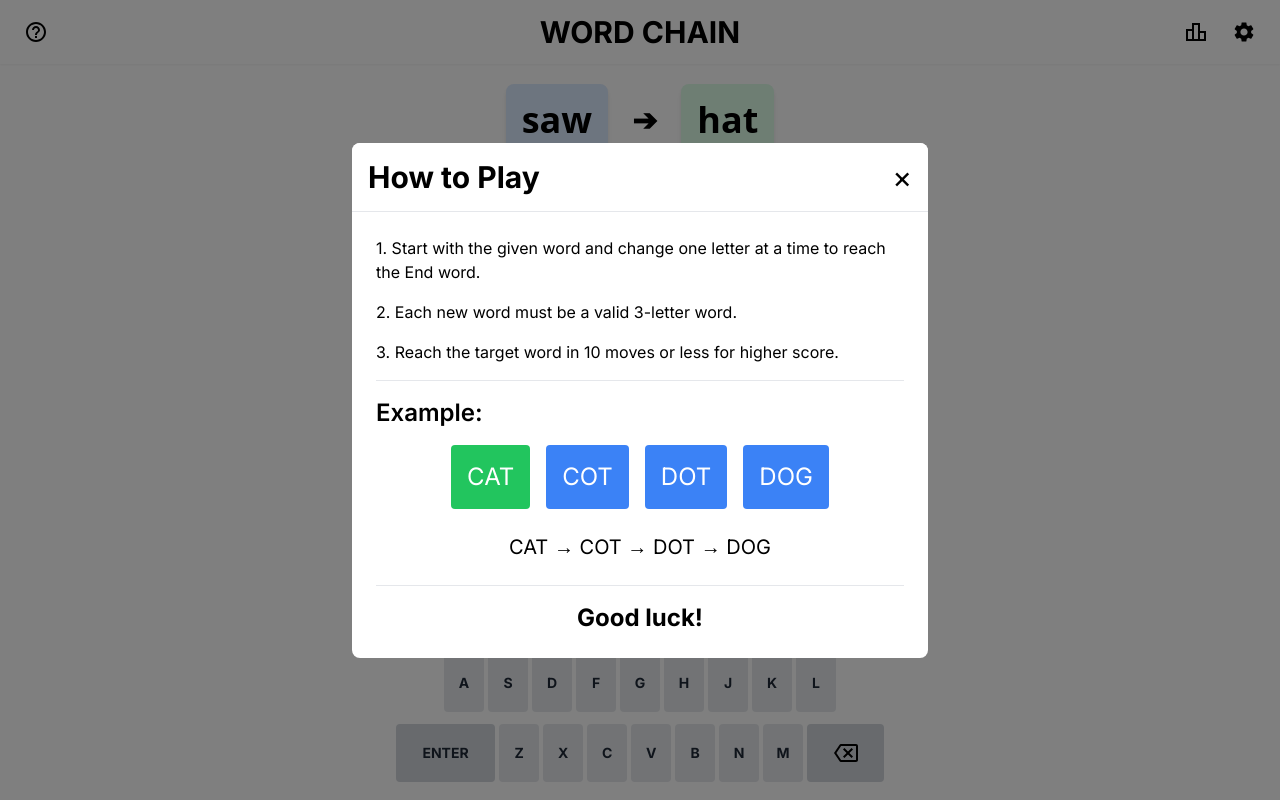
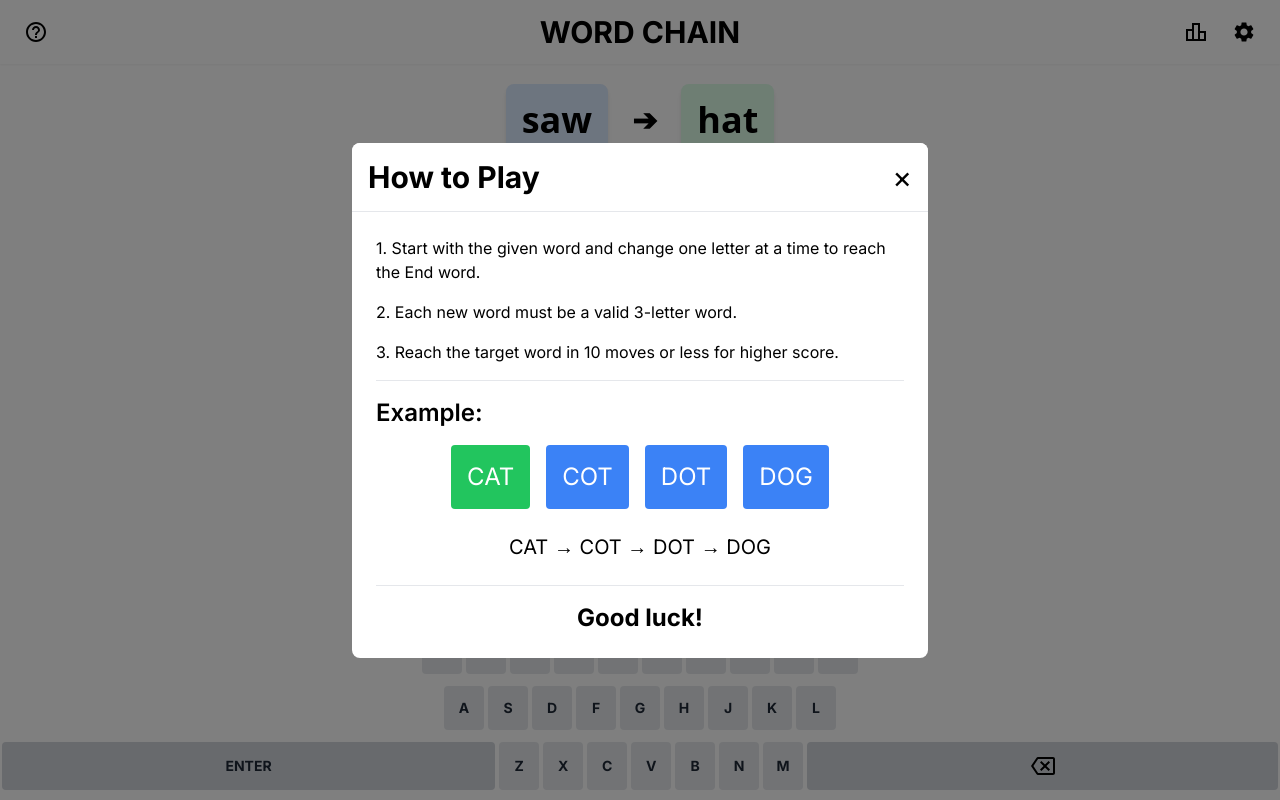
Before and after one commit to kevincarringtonstory/word-chain, a Next.js app: page /game in a window 1280 px wide. Built offline with nearby package versions, Linux system fonts and the light colour scheme.

Commit message:
fix space under keyboard

```diff
--- a/app/components/Keyboard.tsx
+++ b/app/components/Keyboard.tsx
@@ -40,7 +40,9 @@ const Keyboard: React.FC<KeyboardProps> = ({
   );
 
   return (
-    <div className="keyboard w-full max-w-lg mx-auto px-1 py-2 bg-white">
+    <div className="w-full pb-0">
+      {' '}
+      {/* Add pb-0 to remove any bottom padding */}
       {keys.map((row, rowIndex) => (
         <div key={rowIndex} className="flex justify-center mb-2">
           {row.map((key) => (
```
